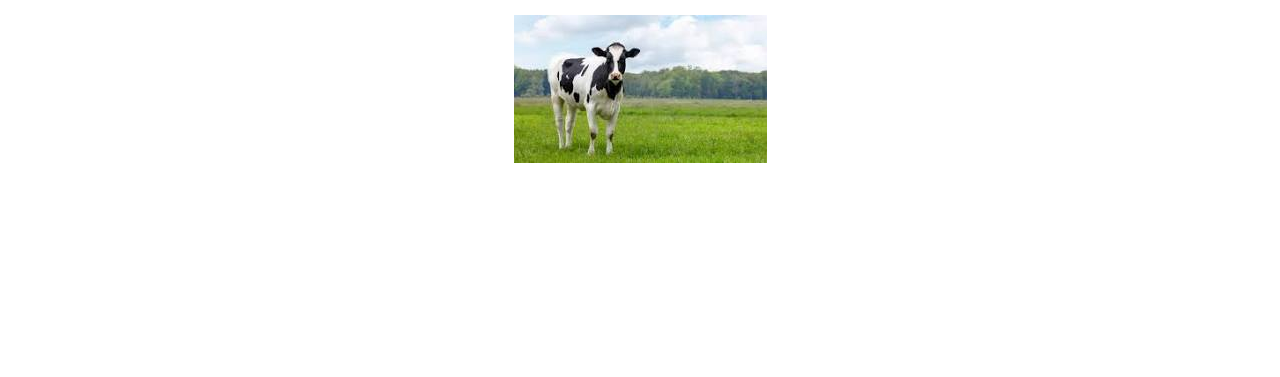
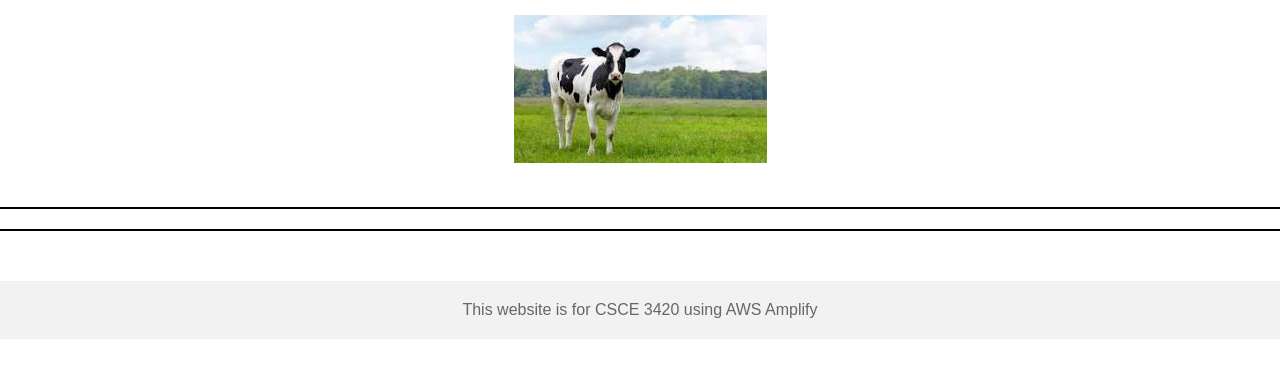
Before and after one commit to NickHubGitHub/Host, a plain HTML site: page index.html in a window 1280 px wide. Shown: the part 99-476 px from the top of the page. Drawn offline with Linux system fonts and the light colour scheme.

Commit message:
Update index.html

```diff
--- a/index.html
+++ b/index.html
@@ -18,11 +18,31 @@
         #image {
             margin-top: 20px;
             max-width: 100%;
+            margin-bottom: 20px;
+        }
+        .separator {
+            margin-top: 20px;
+            border-top: 2px solid #000;
+        }
+        footer {
+            margin-top: 50px;
+            background-color: #f2f2f2;
+            padding: 20px 0;
+        }
+        footer p {
+            font-size: 16px;
+            color: #666;
+            margin: 0;
         }
     </style>
 </head>
 <body>
     <h1 id="title">Nick Wylie</h1>
     <img id="image" src="cow.jpg" alt="Cow Image">
+    <div class="separator"></div>
+    <div class="separator"></div>
+    <footer>
+        <p>This website is for CSCE 3420 using AWS Amplify</p>
+    </footer>
 </body>
 </html>
```
